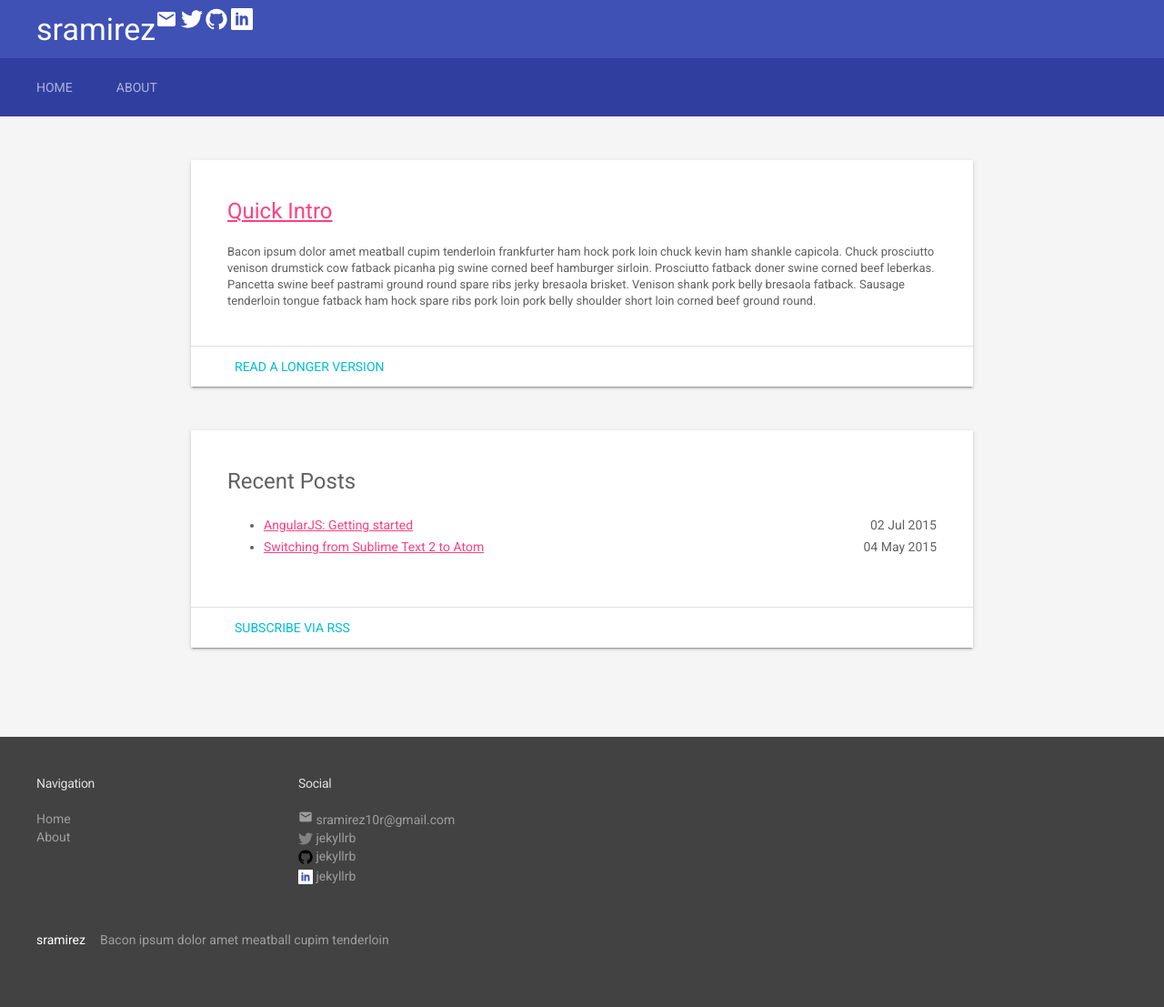
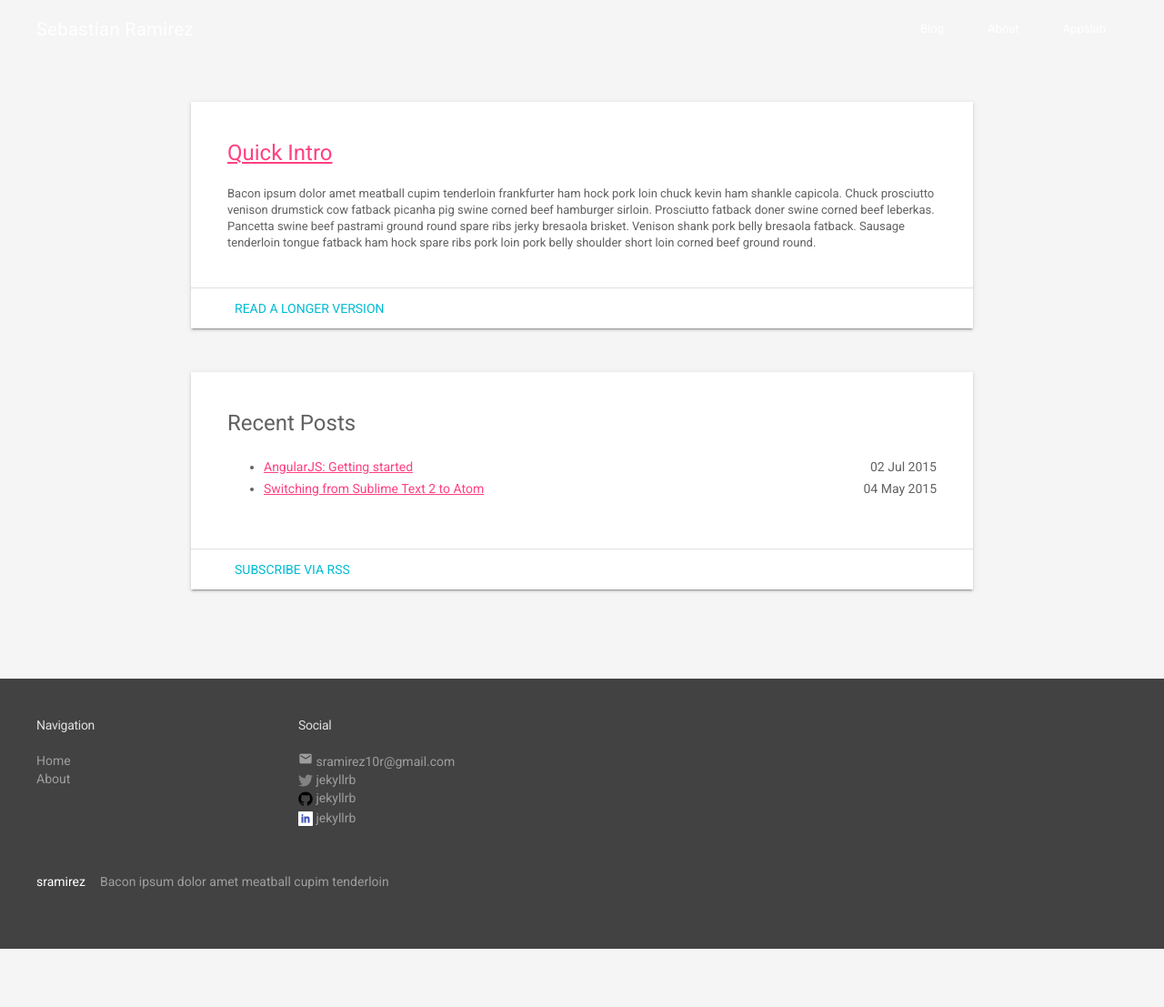
Before and after one commit to s-ramirez/s-ramirez.github.io, a Jekyll site: the page built from index.html, in a window 1280 px wide. Shown: the whole page at 91% size. Built offline with Jekyll 4.4.1, drawn with Linux system fonts in a browser that asks for light colours; after the commit the page ends 1043 px from its top, so only the background shows below that.

Commit message:
Testing new header

```diff
--- a/_includes/header.html
+++ b/_includes/header.html
@@ -1,45 +1,14 @@
-  <header class="mdl-layout__header mdl-layout__header--scroll mdl-color--primary">
-    <div class="mdl-layout--large-screen-only mdl-layout__header-row">
-      <h3>{{ site.title }}</h3>
-      <p>
-        <span class="mdl-layout_social">
-        {% if site.email %}
-          <a href="mailto:{{ site.email }}" title="Send me an email! {{site.email}}">
-            <i class="material-icons md-24">email</i>
-          </a>
-        {% endif %}
-        {% if site.twitter_username %}
-          <a href="https://twitter.com/{{ site.twitter_username }}" title="Follow me on twitter! {{site.twitter_username}}">
-            <svg width="24" height="24" viewBox="0 0 16 16">
-              <path d="M15.969,3.058c-0.586,0.26-1.217,0.436-1.878,0.515c0.675-0.405,1.194-1.045,1.438-1.809
-              c-0.632,0.375-1.332,0.647-2.076,0.793c-0.596-0.636-1.446-1.033-2.387-1.033c-1.806,0-3.27,1.464-3.27,3.27 c0,0.256,0.029,0.506,0.085,0.745C5.163,5.404,2.753,4.102,1.14,2.124C0.859,2.607,0.698,3.168,0.698,3.767 c0,1.134,0.577,2.135,1.455,2.722C1.616,6.472,1.112,6.325,0.671,6.08c0,0.014,0,0.027,0,0.041c0,1.584,1.127,2.906,2.623,3.206 C3.02,9.402,2.731,9.442,2.433,9.442c-0.211,0-0.416-0.021-0.615-0.059c0.416,1.299,1.624,2.245,3.055,2.271 c-1.119,0.877-2.529,1.4-4.061,1.4c-0.264,0-0.524-0.015-0.78-0.046c1.447,0.928,3.166,1.469,5.013,1.469 c6.015,0,9.304-4.983,9.304-9.304c0-0.142-0.003-0.283-0.009-0.423C14.976,4.29,15.531,3.714,15.969,3.058z"/>
-            </svg>
-          </a>
-        {% endif %}
-        {% if site.github_username %}
-          <a href="https://github.com/{{ site.github_username }}" title="Find me on github! {{site.github_username}}">
-            <svg width="24" height="24" viewBox="0 0 16 16">
-              <path d="M7.999,0.431c-4.285,0-7.76,3.474-7.76,7.761 c0,3.428,2.223,6.337,5.307,7.363c0.388,0.071,0.53-0.168,0.53-0.374c0-0.184-0.007-0.672-0.01-1.32 c-2.159,0.469-2.614-1.04-2.614-1.04c-0.353-0.896-0.862-1.135-0.862-1.135c-0.705-0.481,0.053-0.472,0.053-0.472 c0.779,0.055,1.189,0.8,1.189,0.8c0.692,1.186,1.816,0.843,2.258,0.645c0.071-0.502,0.271-0.843,0.493-1.037 C4.86,11.425,3.049,10.76,3.049,7.786c0-0.847,0.302-1.54,0.799-2.082C3.768,5.507,3.501,4.718,3.924,3.65 c0,0,0.652-0.209,2.134,0.796C6.677,4.273,7.34,4.187,8,4.184c0.659,0.003,1.323,0.089,1.943,0.261 c1.482-1.004,2.132-0.796,2.132-0.796c0.423,1.068,0.157,1.857,0.077,2.054c0.497,0.542,0.798,1.235,0.798,2.082 c0,2.981-1.814,3.637-3.543,3.829c0.279,0.24,0.527,0.713,0.527,1.437c0,1.037-0.01,1.874-0.01,2.129 c0,0.208,0.14,0.449,0.534,0.373c3.081-1.028,5.302-3.935,5.302-7.362C15.76,3.906,12.285,0.431,7.999,0.431z"/>
-            </svg>
-          </a>
-        {% endif %}
-        {% if site.linkedin_username %}
-        <!-- SVG icon from https://www.iconfinder.com/search/?q=linkedin&price=free -->
-          <a href="https://www.linkedin.com/in/{{ site.linkedin_username }}" title="Find me on linkedin! {{site.github_username}}">
-            <svg height="24" version="1.0" viewBox="0 0 32 32" width="24"><g><path id='linked_in_bg' d="M32,30c0,1.104-0.896,2-2,2H2c-1.104,0-2-0.896-2-2V2c0-1.104,0.896-2,2-2h28c1.104,0,2,0.896,2,2V30z" fill="rgb(255,255,255)"/><g><rect fill="rgb(63,81,181)" height="14" width="4" x="7" y="11"/><path d="M20.499,11c-2.791,0-3.271,1.018-3.499,2v-2h-4v14h4v-8c0-1.297,0.703-2,2-2c1.266,0,2,0.688,2,2v8h4v-7    C25,14,24.479,11,20.499,11z" fill="rgb(63,81,181)"/><circle cx="9" cy="8" fill="rgb(63,81,181)" r="2"/></svg>
-          </a>
-        {% endif %}
-        </span>
-      </p>
-    </div>
-    <div class="mdl-layout__tab-bar mdl-color--primary-dark">
-      <a class="mdl-layout__tab_fixed" href="{{ site.baseurl | prepend: site.url }}">
-        Home
-      </a>
-      {% for page in site.pages %}
-        {% if page.title %}
-        <a class="mdl-layout__tab_fixed" href="{{ page.url | prepend: site.baseurl | prepend: site.url }}">{{ page.title }}</a>
-        {% endif %}
-      {% endfor %}
+<header class="mdl-layout__header mdl-layout__header--transparent">
+    <div class="mdl-layout__header-row">
+      <!-- Title -->
+      <span class="mdl-layout-title">Sebastian Ramirez</span>
+      <!-- Add spacer, to align navigation to the right -->
+      <div class="mdl-layout-spacer"></div>
+      <!-- Navigation -->
+      <nav class="mdl-navigation">
+        <a class="mdl-navigation__link" href="">Blog</a>
+        <a class="mdl-navigation__link" href="">About</a>
+        <a class="mdl-navigation__link" href="">Appslab</a>
+      </nav>
     </div>
   </header>
```
